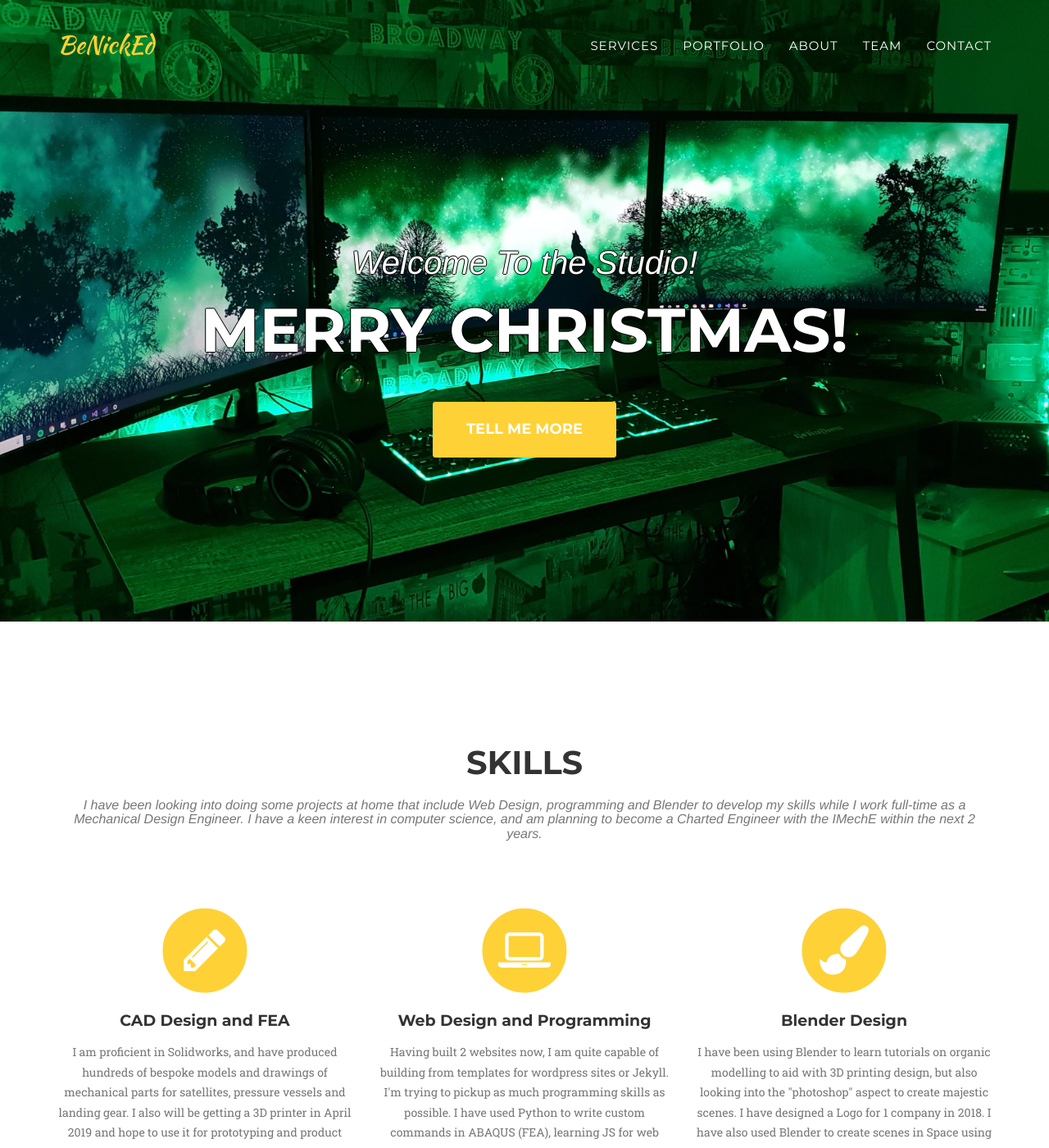
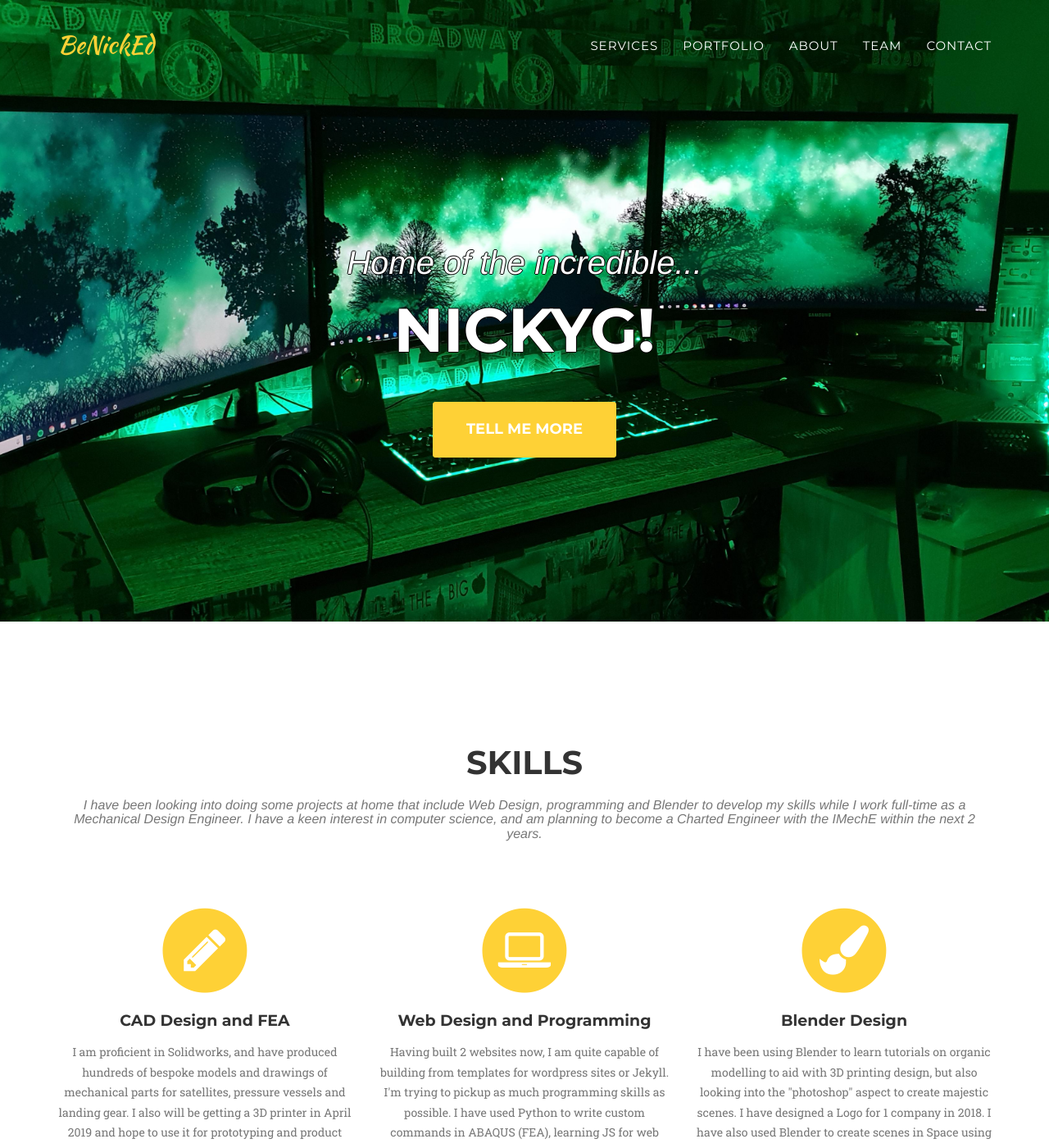
Before and after one commit to lilNickyg/NickGraham.github.io, a Jekyll site: the page built from index.html, in a window 1280 px wide and 1400 px high. Shown: the whole window at 82% size. Built offline with Jekyll 4.4.1, drawn with Linux system fonts in a browser that asks for light colours; some web fonts are replaced; some of the changed text lies outside the part shown.

Commit message:
Small Changes

```diff
--- a/_includes/about.html
+++ b/_includes/about.html
@@ -34,7 +34,8 @@
                                     <h4 class="subheading">University Life</h4>
                                 </div>
                                 <div class="timeline-body">
-                                    <p class="text-muted">I studied a 4 year Masters course in Mechanical Engineering at University of Birmingham, in which I learnt CAD, FEA, MATLAB and studied AI. I received an award for the highest scoring FYP (thesis) of the year (91), and also reached a peak type speed of 120wpm.</p>
+                                    <p class="text-muted">I studied a 4 year Masters course in Mechanical Engineering at University of Birmingham, in which I learnt CAD, FEA, MATLAB and studied AI.
+                                       I received an award for the highest scoring FYP (thesis) of the year (91), and also reached a peak type speed of 120wpm.</p>
                                 </div>
                             </div>
                         </li>
@@ -66,7 +67,8 @@
                                     <h4 class="subheading">BeNickEd is born</h4>
                                 </div>
                                 <div class="timeline-body">
-                                    <p class="text-muted">After delving into the world of programming and I decided to learn how to use git and setup a website to show off my progress and portfolio of work. BeNickEd is an unregistered company name that is a compound of the names Ben, Nick & Ed.</p>
+                                    <p class="text-muted">After delving into the world of programming and I decided to learn how to use git and setup a website to show off my progress and portfolio of work.
+                                       BeNickEd is an unregistered company name that is a compound of the names Ben, Nick & Ed.</p>
                                 </div>
                             </div>
                         </li>
--- a/_includes/header.html
+++ b/_includes/header.html
@@ -44,8 +44,8 @@
     <header>
         <div class="container">
             <div class="intro-text">
-                <div class="intro-lead-in">Welcome To the Studio!</div>
-                <div class="intro-heading">Merry Christmas!</div>
+                <div class="intro-lead-in">Home of the incredible...</div>
+                <div class="intro-heading">Nickyg!</div>
                 <a href="#services" class="page-scroll btn btn-xl">Tell Me More</a>
             </div>
         </div>
--- a/_includes/services.html
+++ b/_includes/services.html
@@ -24,7 +24,7 @@
                     </span>
                     <h4 class="service-heading">Web Design and Programming</h4>
                     <p class="text-muted">Having built 2 websites now, I am quite capable of building from templates for wordpress sites or Jekyll. I'm trying to pickup as much programming skills as possible.
-                    I have used Python to write custom commands in ABAQUS (FEA), learning JS for web design, and learning swift to aid with writing iOS applications, but will probably look into using Unity from this point on as I have more of an interest in building games.</p>
+                    I have used Python to write custom commands in ABAQUS (FEA), learning JS for web design, and learning swift to aid with writing iOS applications, and have started tutorials for Unity3D for my interest in building games.</p>
                 </div>
                 <div class="col-md-4">
                     <span class="fa-stack fa-4x">
```
